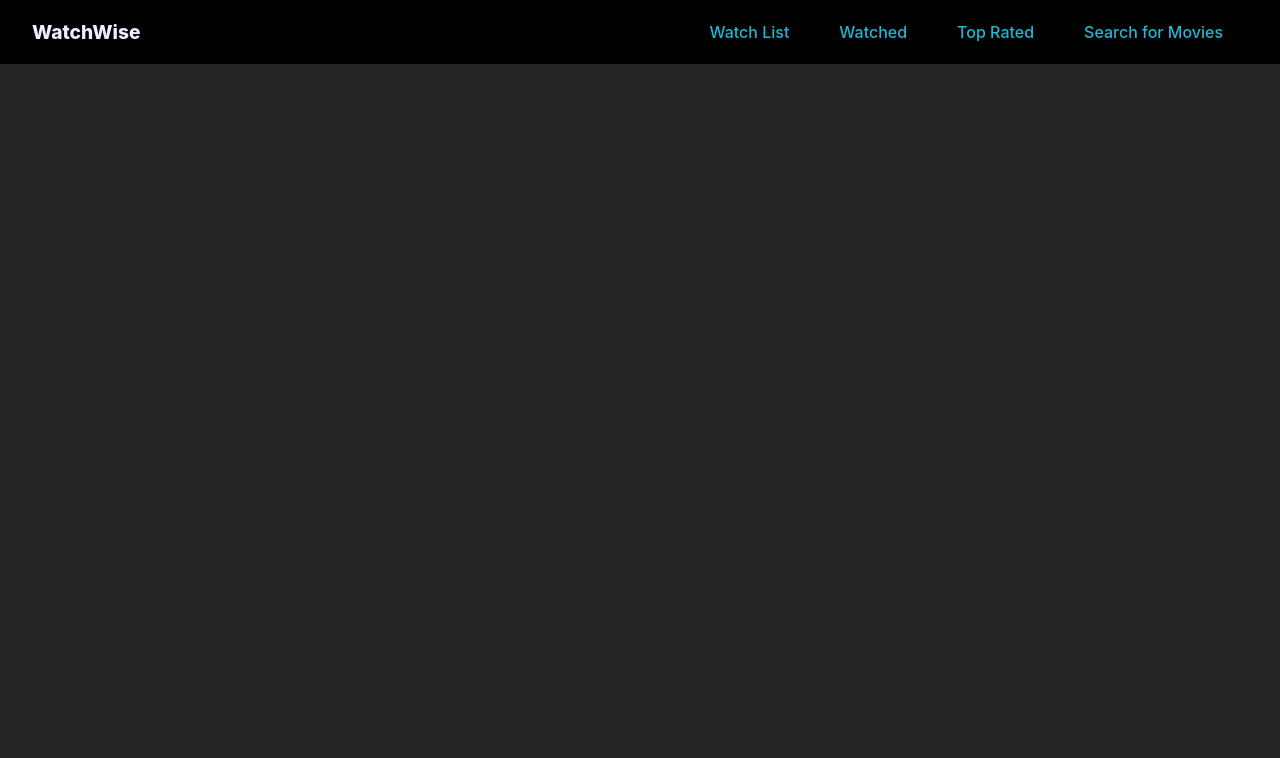
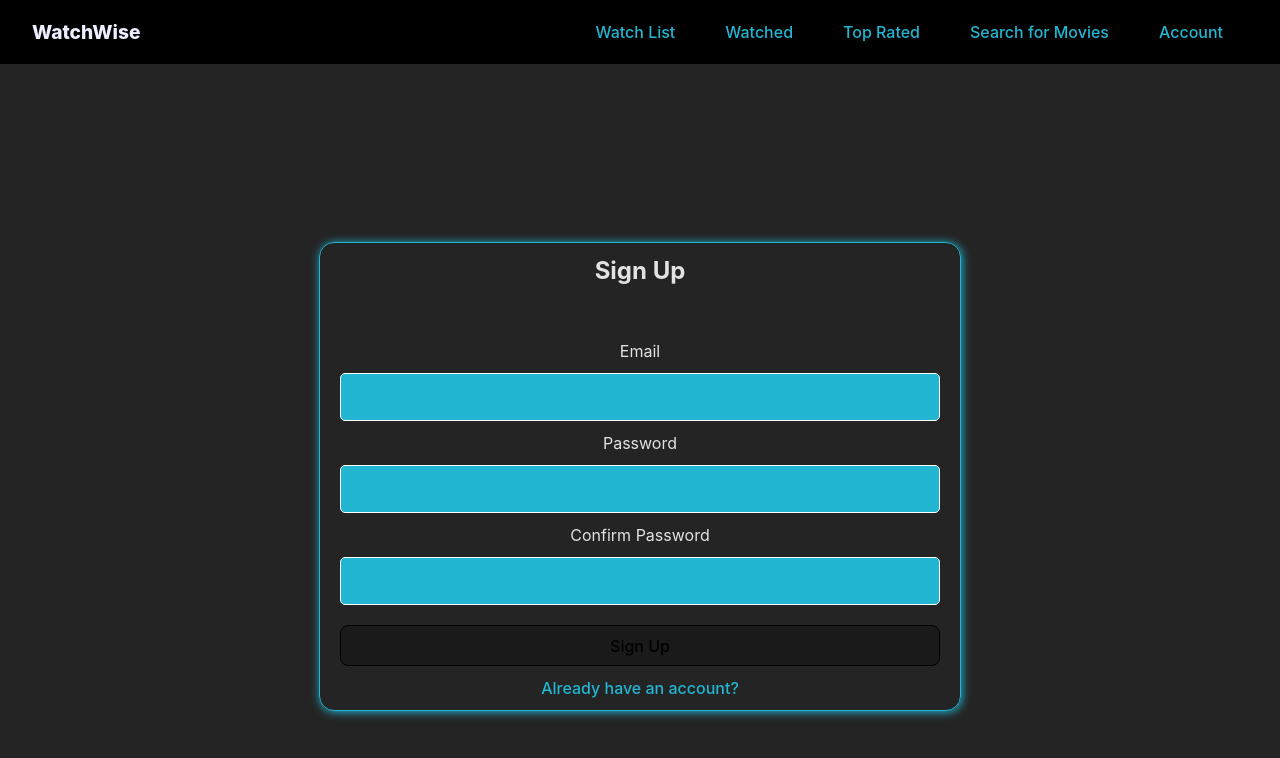
Before and after one commit to zfranczak/watchWise, a React (Vite) app: page /signup in a window 1280 px wide. Shown: the top 758 px of the page. Built offline with nearby package versions, Linux system fonts and the light colour scheme; no server answers.

Commit message:
added login and signup pages

```diff
--- a/src/App.jsx
+++ b/src/App.jsx
@@ -3,6 +3,8 @@ import './App.css';
 import Navigation from './components/Navigation';
 import Landing from './components/Landing';
 import ApiCall from './components/ApiCall';
+import SignUp from './components/user-profiles/SignUp';
+import Login from './components/user-profiles/Login';
 import WatchList from './components/WatchList';
 import Watched from './components/Watched';
 import Add from './components/Add';
@@ -33,6 +35,8 @@ function App() {
 
         <Routes>
           <Route path='/' element={<Landing />} />
+          <Route path='/signup' element={<SignUp />} />
+          <Route path='/login' element={<Login />} />
           <Route path='/watched' element={<Watched />} />
           <Route path='/add' element={<Add />} />
           <Route
--- a/src/components/Navigation.jsx
+++ b/src/components/Navigation.jsx
@@ -51,6 +51,11 @@ const Navigation = () => {
                 Search for Movies
               </Link>
             </li>
+            <li>
+              <Link to='/signup' onClick={closeMenu}>
+                Account
+              </Link>
+            </li>
           </ul>
         </div>
       </div>
--- /dev/null
+++ b/src/components/user-profiles/Login.jsx
@@ -0,0 +1,49 @@
+import React, { useState } from 'react';
+import '../../styles/signup.css';
+
+const Login = () => {
+  const [email, setEmail] = useState('');
+  const [password, setPassword] = useState('');
+
+  const handleSubmit = (e) => {
+    e.preventDefault();
+
+    console.log({ email, password });
+  };
+
+  return (
+    <div>
+      <form className='signup-form' onSubmit={handleSubmit}>
+        <h2 className='h2-login'>Sign Up</h2>
+        <div className='email-container form-container'>
+          <label htmlFor='email'>Email</label>
+          <input
+            type='email'
+            id='email'
+            className='input-signup'
+            value={email}
+            onChange={(e) => setEmail(e.target.value)}
+            required
+          />
+        </div>
+        <div className='password-container form-container'>
+          <label htmlFor='password'>Password</label>
+          <input
+            type='password'
+            id='password'
+            className='input-signup'
+            value={password}
+            onChange={(e) => setPassword(e.target.value)}
+            required
+          />
+        </div>
+        <button className='signup-btn button' type='submit'>
+          Login
+        </button>
+        <a href='/signup'>Need to sign up for an account?</a>
+      </form>
+    </div>
+  );
+};
+
+export default Login;
--- /dev/null
+++ b/src/components/user-profiles/SignUp.jsx
@@ -0,0 +1,61 @@
+import React, { useState } from 'react';
+import '../../styles/signup.css';
+
+const SignUp = () => {
+  const [email, setEmail] = useState('');
+  const [password, setPassword] = useState('');
+  const [confirmPassword, setConfirmPassword] = useState('');
+
+  const handleSubmit = (e) => {
+    e.preventDefault();
+
+    console.log({ email, password, confirmPassword });
+  };
+
+  return (
+    <div>
+      <form className='signup-form' onSubmit={handleSubmit}>
+        <h2 className='h2-login'>Sign Up</h2>
+        <div className='email-container form-container'>
+          <label htmlFor='email'>Email</label>
+          <input
+            type='email'
+            id='email'
+            className='input-signup'
+            value={email}
+            onChange={(e) => setEmail(e.target.value)}
+            required
+          />
+        </div>
+        <div className='password-container form-container'>
+          <label htmlFor='password'>Password</label>
+          <input
+            type='password'
+            id='password'
+            className='input-signup'
+            value={password}
+            onChange={(e) => setPassword(e.target.value)}
+            required
+          />
+        </div>
+        <div className='confirm-password-container form-container'>
+          <label htmlFor='confirmPassword'>Confirm Password</label>
+          <input
+            type='password'
+            id='confirmPassword'
+            className='input-signup'
+            value={confirmPassword}
+            onChange={(e) => setConfirmPassword(e.target.value)}
+            required
+          />
+        </div>
+        <button className='signup-btn button' type='submit'>
+          Sign Up
+        </button>
+        <a href='/login'>Already have an account?</a>
+      </form>
+    </div>
+  );
+};
+
+export default SignUp;
--- a/src/components/firebase.js
+++ b/src/components/user-profiles/firebase.js
@@ -1,4 +1,3 @@
-// firebase.js
 import firebase from 'firebase/app';
 import 'firebase/auth';
 
@@ -9,7 +8,7 @@ const storageBucket = import.meta.env.VITE_FIREBASE_storageBucket;
 const messagingSenderId = import.meta.env.VITE_FIREBASE_messagingSenderId;
 const appId = import.meta.env.VITE_FIREBASE_appId;
 
-// Your web app's Firebase configuration
+// Web app's Firebase configuration
 const firebaseConfig = {
   apiKey: apiKey,
   authDomain: authDomain,
@@ -25,4 +24,5 @@ const firebaseApp = firebase.initializeApp(firebaseConfig);
 // Initialize Firestore and Auth
 const auth = firebaseApp.auth();
 
-export { db, auth };
+export { auth };
+export default firebaseConfig;
--- /dev/null
+++ b/src/styles/signup.css
@@ -0,0 +1,28 @@
+.form-container {
+  display: flex;
+  flex-direction: column;
+}
+
+.signup-form {
+  border: 1px solid #22b6d3;
+  border-radius: 15px;
+  padding: 10px 20px;
+  box-shadow: 1px 1px 10px #22b6d3;
+  margin-top: 20vh;
+}
+
+.h2-login {
+  padding: 0 0 50px 0;
+}
+
+.signup-btn {
+  width: 100%;
+  color: black;
+  margin: 10px 0;
+}
+
+.input-signup {
+  margin: 10px 0;
+  padding: 10px;
+  color: black;
+}
```
